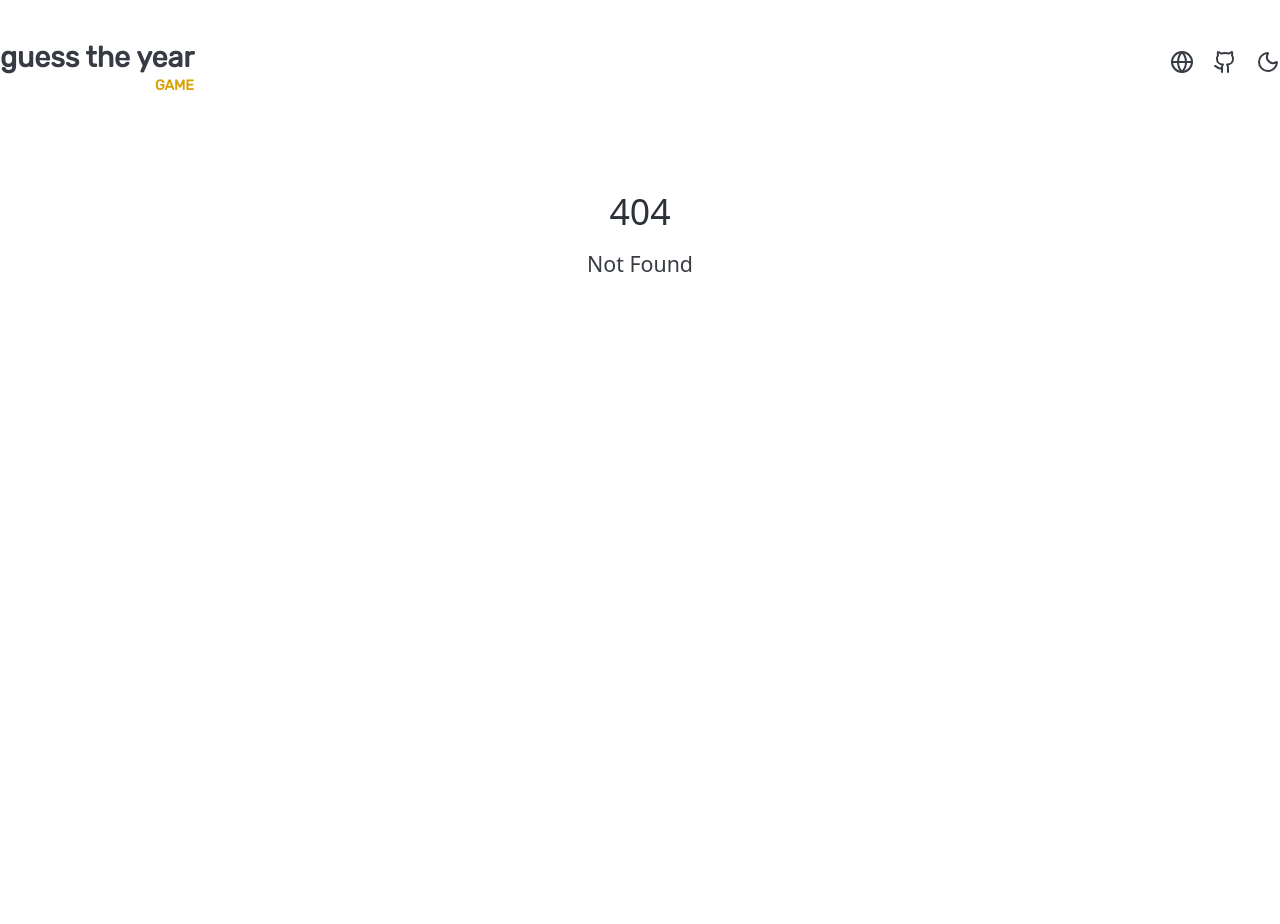
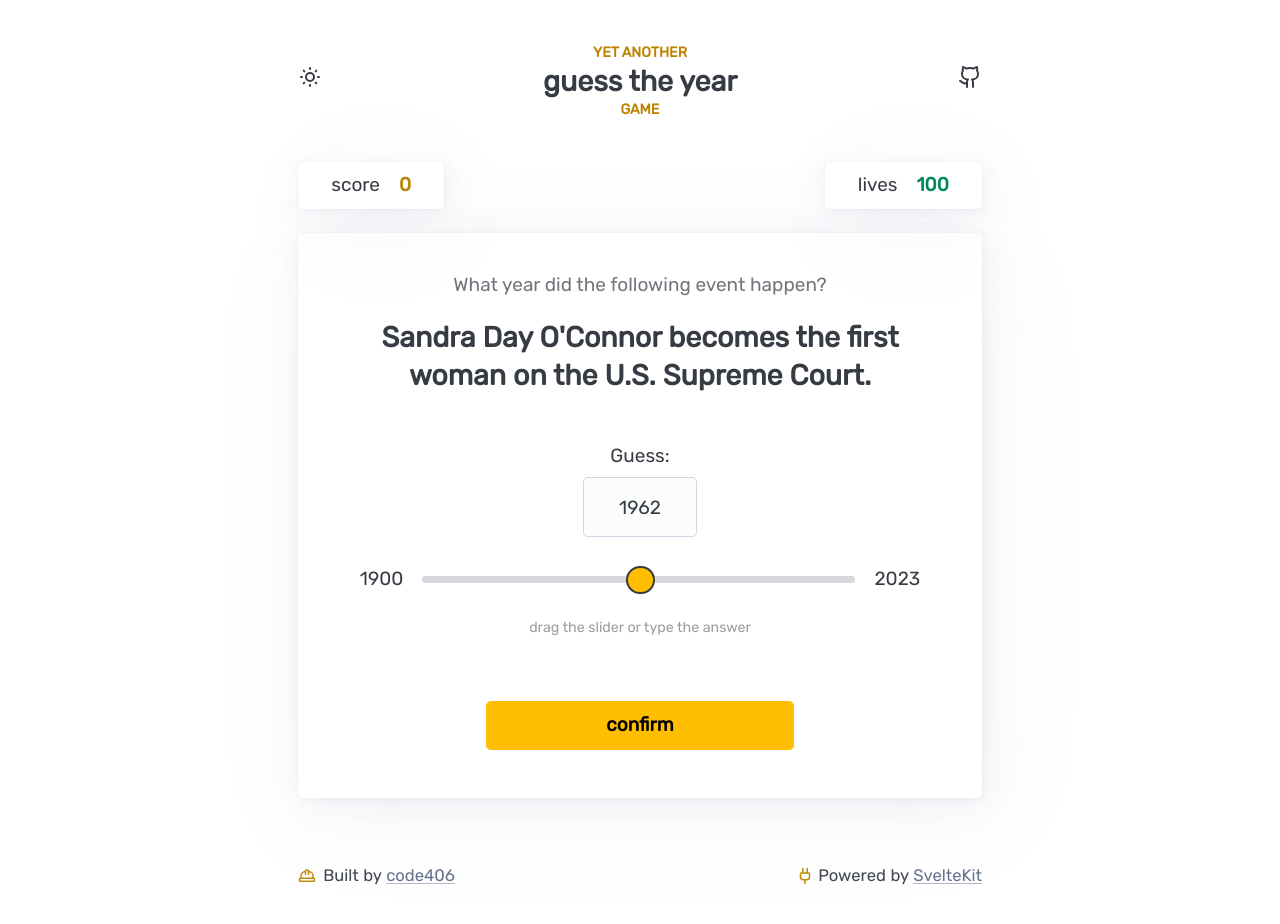
Before and after one commit to code406/guess-the-year, a SvelteKit app: page /game in a window 1280 px wide. Before the commit this address had no page. Shown: the top 924 px of the page. Before the commit the page ends 800 px from the top, so only its background shows below. Built offline with nearby package versions, Linux system fonts and the light colour scheme.

Commit message:
working on game frontend

```diff
--- a/src/app.html
+++ b/src/app.html
@@ -1,7 +1,7 @@
 <!DOCTYPE html>
 <html lang="en" data-theme>
 	<head>
-		<title>%sveltekit.title%</title>
+		<title>Guess The Year</title>
 		<meta charset="utf-8" />
 		<link rel="icon" href="%sveltekit.assets%/favicon.png" />
 		<link rel="stylesheet" href="%sveltekit.assets%/pico.css" />
--- a/src/routes/+layout.svelte
+++ b/src/routes/+layout.svelte
@@ -1,33 +1,47 @@
 <script lang="ts">
     import "../app.css";
-    import { Github, Globe, Moon } from 'lucide-svelte';
-
-    const title = 'Guess The Year';
-    const subtitle = 'Game';
+    import { Github, SunMedium, Plug, HardHat } from 'lucide-svelte';
+    const githubLink = "https://github.com/code406";
 </script>
 
-<svelte:head>
-    <title>{title} {subtitle}</title>
-</svelte:head>
+<div style="position: relative; min-height: 100vh; min-height: 100dvh;">
+    <main class="container max-w-xl pb-20">
+        <nav class="py-4">
+            <ul>
+                <li><button class="as-link" on:click={() => document.documentElement.dataset.theme = 'light'}><SunMedium /></button></li>
+            </ul>
+            <ul>
+                <li class="py-0">
+                    <a href="/" class="flex flex-col font-bold my-3 items-center">
+                        <span class="text-xs text-[var(--pico-primary)]">YET ANOTHER</span>
+                        <span class="text-2xl flex items-center space-x-2">guess the year</span>
+                        <span class="text-xs text-[var(--pico-primary)]">GAME</span>
+                    </a>
+                </li>
+            </ul>
+            <ul>
+                <li><a class="secondary" href="{githubLink}"><Github /></a></li>
+            </ul>
+        </nav>
 
-<main class="container">
-    <nav>
-        <ul class="flex flex-col items-end">
-            <li class="pb-0 lowercase font-bold text-2xl">{title}</li>
-            <li class="pt-0 uppercase font-bold pico-color-amber-300 text-xs">{subtitle}</li>
-        </ul>
-        <ul>
-            <li><a class="secondary" href="/"><Globe /></a></li>
-            <li><a class="secondary" href="/"><Github /></a></li>
-            <li><a class="secondary" href="/"><Moon /></a></li>
-        </ul>
-    </nav>
+        <slot />
+    </main>
 
-    <slot />
-</main>
+    <footer class="px-6 absolute bottom-0 w-full h-20">
+        <div class="m-auto max-w-xl pt-6 text-sm opacity-95 flex">
+            <p class="flex-grow flex items-center"><HardHat size=18 color="var(--pico-primary)"/><span class="pl-1.5">Built by <a href="{githubLink}" role="link" class="secondary">code406</a></span></p>
+            <p class="flex-grow flex justify-end items-center"><Plug size=18 color="var(--pico-primary)"/><span class="pl-1">Powered by <a href="https://kit.svelte.dev" role="link" class="secondary">SvelteKit</a></span></p>
+        </div>
+    </footer>
+</div>
 
 <style>
-    nav {
-        padding-block: 1rem;
+    .as-link {
+        margin: calc(var(--pico-nav-link-spacing-vertical) * -1) calc(var(--pico-nav-link-spacing-horizontal) * -1);
+        padding: var(--pico-nav-link-spacing-vertical) var(--pico-nav-link-spacing-horizontal);
+        border: 0;
+    }
+    footer {
+        word-spacing: 0.025rem;
     }
 </style>
--- a/src/routes/+page.svelte
+++ b/src/routes/+page.svelte
@@ -1,4 +1,7 @@
-<div class="text-center">
-    <h2>Some text</h2>
-    <p>Lorem ipsum dolor sit amet consecteur adispiscing elit. Lorem ipsum dolor sit amet consecteur adispiscing elit. Lorem ipsum dolor sit amet consecteur adispiscing elit. Lorem ipsum dolor sit amet consecteur adispiscing elit. Lorem ipsum dolor sit amet consecteur adispiscing elit.</p>
-</div>
+<article class="text-center flex flex-col justify-center items-center">
+    <p>Guess the year when the event happened.</p>
+    <p>Answers range between 1900-2021.</p><br>
+    <p>Playing Time: 1-2 minutes.</p>
+
+    <a href="/game" role="button" class="mt-10 py-2 font-bold">start game</a>
+</article>
--- /dev/null
+++ b/src/routes/game/+page.svelte
@@ -0,0 +1,44 @@
+<script>
+    const rangeStart = 1900;
+    const rangeEnd = new Date().getFullYear();
+
+    let score = 0;
+    let lives = 100;
+    let guess = 1962;
+</script>
+
+<!-- score and lives -->
+<div class="flex justify-between">
+    <article class="flex py-2 space-x-4 mb-5">
+        <p>score</p>
+        <strong class="text-[var(--pico-primary)]">{score}</strong>
+    </article>
+    <article class="flex py-2 space-x-4 mb-5">
+        <p>lives</p>
+        <strong class="text-[var(--pico-ok)]">{lives}</strong>
+    </article>
+</div>
+
+<!-- question area -->
+<article class="flex flex-col justify-center items-center">
+    <!-- question -->
+    <p class="opacity-70 pb-4">What year did the following event happen?</p>
+    <p class="text-2xl font-bold pb-10 text-center px-1">Sandra Day O'Connor becomes the first woman on the U.S. Supreme Court.</p>
+
+    <!-- slider value -->
+    <div class="w-24">
+        <label for="guess-number" class="text-center">Guess:</label>
+        <input type="number" name="guess-number" bind:value="{guess}" class="text-center bold [appearance:textfield] [&::-webkit-outer-spin-button]:appearance-none [&::-webkit-inner-spin-button]:appearance-none">
+    </div>
+
+    <!-- slider -->
+    <div class="px-3 sm:px-6 flex w-full space-x-4 py-2">
+        <span>{rangeStart}</span>
+        <input type="range" name="guess-slider" min="{rangeStart}" max="{rangeEnd}" step="1" bind:value="{guess}" class="pt-1">
+        <span>{rangeEnd}</span>
+    </div>
+    <label for="guess-slider" class="text-xs opacity-50">drag the slider or type the answer</label>
+
+    <!-- confirm button -->
+    <button role="button" class="mt-12 mb-2 py-2 px-4 w-1/2 font-bold">confirm</button>
+</article>
```
